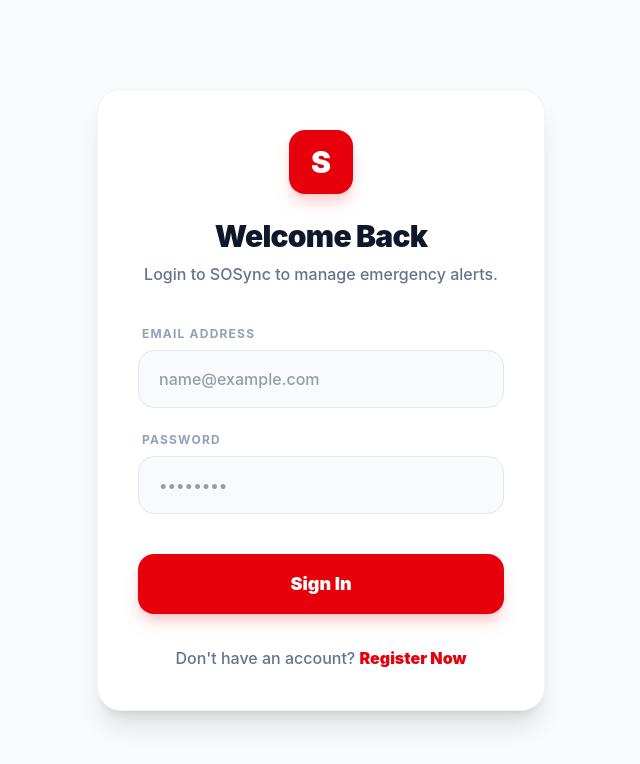
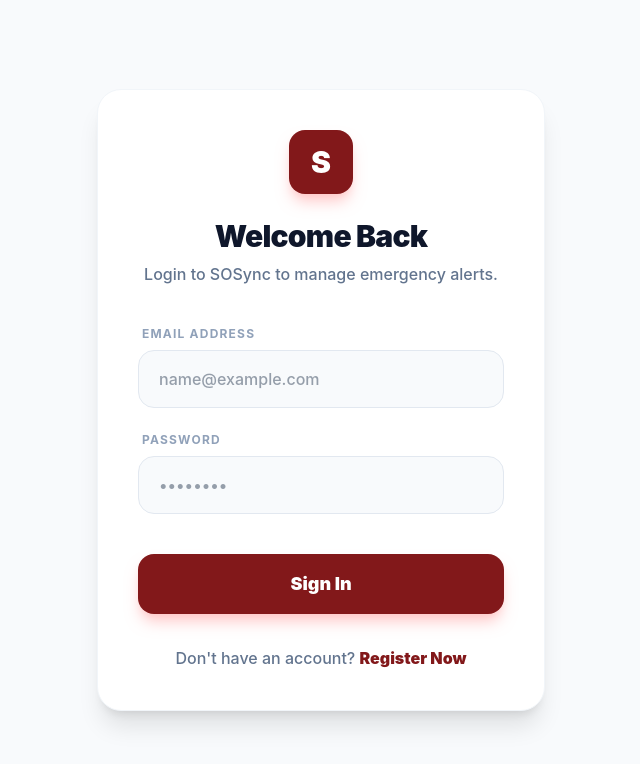
Before and after one commit to JANAGIRAM-KUMAR/ETE, a React (Vite) app in the folder frontend/: page /login in a window 1280 px wide. Shown: the top 764 px of the page, without its empty margins (319-959 px from the left). Built offline with nearby package versions, Linux system fonts and the light colour scheme; no server answers.

Commit message:
Added bg-red-900 theme

```diff
--- a/frontend/src/components/Navbar.jsx
+++ b/frontend/src/components/Navbar.jsx
@@ -60,7 +60,7 @@
               className={`p-2.5 px-4 rounded-xl font-black text-[11px] uppercase tracking-wider transition-all duration-200 flex items-center gap-2 ${
                 transparent
                   ? 'bg-white/10 text-white hover:bg-white/20 border border-white/10'
-                  : 'bg-slate-50 text-slate-500 hover:bg-red-50 hover:text-red-600 border border-slate-100'
+                  : 'bg-slate-50 text-slate-500 hover:bg-red-50 hover:text-red-900 border border-slate-100'
               }`}
             >
               <svg xmlns="http://www.w3.org/2000/svg" width="16" height="16" viewBox="0 0 24 24" fill="none" stroke="currentColor" strokeWidth="2.5" strokeLinecap="round" strokeLinejoin="round">
--- a/frontend/src/components/SOSButton.jsx
+++ b/frontend/src/components/SOSButton.jsx
@@ -1,3 +1,5 @@
+/* eslint-disable no-empty */
+/* eslint-disable no-unused-vars */
 import React, { useState } from "react";
 import { useNavigate } from "react-router-dom";
 import { useEmergency } from "../context/EmergencyContext";
@@ -165,7 +167,7 @@
             <div className="flex flex-col w-full gap-3">
               <button
                 onClick={executeSOS}
-                className="w-full py-5 bg-red-600 text-white rounded-2xl font-black uppercase tracking-[0.2em] text-[11px] hover:bg-red-700 transition-colors shadow-lg shadow-red-200"
+                className="w-full py-5 bg-red-900 text-white rounded-2xl font-black uppercase tracking-[0.2em] text-[11px] hover:bg-red-700 transition-colors shadow-lg shadow-red-200"
               >
                 Confirm Now
               </button>
@@ -207,7 +209,7 @@
         <button
           onClick={startSOSCountdown}
           disabled={loading || locLoading || isCountingDown}
-          className="relative bg-white text-red-600 w-52 h-52 rounded-full shadow-[0_20px_50px_rgba(220,38,38,0.15)] flex flex-col items-center justify-center border-[12px] border-slate-50 hover:border-red-50 hover:scale-105 active:scale-95 transition-all duration-300 disabled:opacity-60"
+          className="relative bg-white text-red-900 w-52 h-52 rounded-full shadow-[0_20px_50px_rgba(220,38,38,0.15)] flex flex-col items-center justify-center border-[12px] border-slate-50 hover:border-red-50 hover:scale-105 active:scale-95 transition-all duration-300 disabled:opacity-60"
         >
           {loading ? (
             <div className="w-12 h-12 border-4 border-red-100 border-t-red-900 rounded-full animate-spin"></div>
--- a/frontend/src/components/VideoCall.jsx
+++ b/frontend/src/components/VideoCall.jsx
@@ -1,3 +1,4 @@
+/* eslint-disable react-hooks/set-state-in-effect */
 import React, { useEffect, useRef, useState } from "react";
 import Peer from "simple-peer";
 import {
--- a/frontend/src/pages/EmergencyPage.jsx
+++ b/frontend/src/pages/EmergencyPage.jsx
@@ -1,3 +1,4 @@
+/* eslint-disable no-unused-vars */
 /* eslint-disable react-hooks/exhaustive-deps */
 import React, { useEffect, useState } from "react";
 import { useParams, useNavigate } from "react-router-dom";
@@ -107,7 +108,7 @@
 
           <div className="relative flex flex-col md:flex-row md:items-center justify-between gap-6">
             <div className="flex items-center gap-6">
-              <div className="w-16 h-16 bg-white rounded-2xl flex items-center justify-center text-red-600 shadow-xl">
+              <div className="w-16 h-16 bg-white rounded-2xl flex items-center justify-center text-red-900 shadow-xl">
                 <Siren size={32} />
               </div>
               <div>
--- a/frontend/src/pages/Login.jsx
+++ b/frontend/src/pages/Login.jsx
@@ -30,7 +30,7 @@
     <div className="min-h-screen flex items-center justify-center bg-slate-50 p-6">
       <div className="w-full max-w-md bg-white rounded-3xl shadow-xl border border-slate-100 p-8 md:p-10">
         <div className="flex flex-col items-center mb-10">
-          <div className="w-16 h-16 bg-red-600 rounded-2xl flex items-center justify-center text-white text-3xl font-black mb-6 shadow-lg shadow-red-200">
+          <div className="w-16 h-16 bg-red-900 rounded-2xl flex items-center justify-center text-white text-3xl font-black mb-6 shadow-lg shadow-red-200">
             S
           </div>
           <h1 className="text-3xl font-black text-slate-900 tracking-tight">Welcome Back</h1>
@@ -53,7 +53,7 @@
             <input
               type="email"
               required
-              className="w-full px-5 py-4 rounded-2xl bg-slate-50 border border-slate-200 focus:ring-4 focus:ring-red-100 focus:border-red-600 transition-all outline-none font-medium text-slate-700"
+              className="w-full px-5 py-4 rounded-2xl bg-slate-50 border border-slate-200 focus:ring-4 focus:ring-red-100 focus:border-red-900 transition-all outline-none font-medium text-slate-700"
               placeholder="name@example.com"
               value={formData.email}
               onChange={(e) => setFormData({ ...formData, email: e.target.value })}
@@ -67,7 +67,7 @@
             <input
               type="password"
               required
-              className="w-full px-5 py-4 rounded-2xl bg-slate-50 border border-slate-200 focus:ring-4 focus:ring-red-100 focus:border-red-600 transition-all outline-none font-medium text-slate-700"
+              className="w-full px-5 py-4 rounded-2xl bg-slate-50 border border-slate-200 focus:ring-4 focus:ring-red-100 focus:border-red-900 transition-all outline-none font-medium text-slate-700"
               placeholder="••••••••"
               value={formData.password}
               onChange={(e) => setFormData({ ...formData, password: e.target.value })}
@@ -77,7 +77,7 @@
           <button
             type="submit"
             disabled={loading}
-            className="w-full py-4 px-4 bg-red-600 hover:bg-red-700 text-white rounded-2xl shadow-lg shadow-red-200 text-lg font-black transition-all active:scale-[0.98] disabled:opacity-50 mt-4 cursor-pointer"
+            className="w-full py-4 px-4 bg-red-900 hover:bg-red-700 text-white rounded-2xl shadow-lg shadow-red-200 text-lg font-black transition-all active:scale-[0.98] disabled:opacity-50 mt-4 cursor-pointer"
           >
             {loading ? "Authenticating..." : "Sign In"}
           </button>
@@ -87,7 +87,7 @@
           Don't have an account?{" "}
           <Link
             to="/register"
-            className="font-black text-red-600 hover:text-red-700 transition-colors"
+            className="font-black text-red-900 hover:text-red-700 transition-colors"
           >
             Register Now
           </Link>
```
